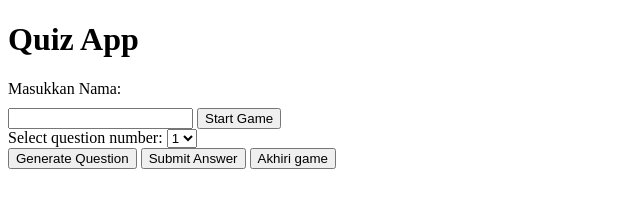
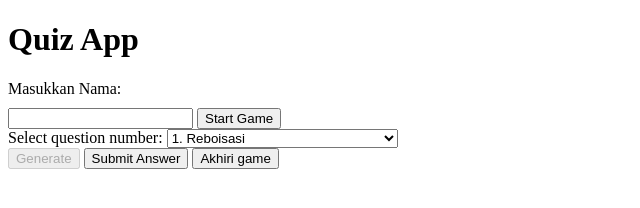
Before and after one commit to twtzu/Test-Web, a plain HTML site: page index.html in a window 1280 px wide. Shown: the whole page, without its empty margins (0-640 px from the left). Drawn offline with Linux system fonts and the light colour scheme; some packages are replaced by stand-ins of ours; a script that the page names is missing.

Commit message:
Update index.html

```diff
--- a/index.html
+++ b/index.html
@@ -13,7 +13,7 @@
     <!-- include SweetAlert2 CSS and JavaScript files -->
     <link rel="stylesheet" href="https://cdn.jsdelivr.net/npm/sweetalert2@11.1.4/dist/sweetalert2.min.css">
     <script src="https://cdn.jsdelivr.net/npm/sweetalert2@11"></script>
-
+    <script src="style.css"></script>
 </head>
 
 
@@ -34,13 +34,43 @@
 
     Select question number:
     <select id="selectedNumber">
-            <option value="1">1</option>
-            <option value="2">2</option>
-            <option value="3">3</option>
+            <option value="1">1. Reboisasi</option>
+            <option value="2">2. Restorasi Perairan</option>
+            <option value="3">3. Pertemuan Internasional</option>
+            <option value="4">4. Pendingin Alternatif</option>
+            <option value="5">5. Peluang</option>
+            <option value="6">6. Reduce</option>
+            <option value="7">7. Perluasan Peternakan</option>
+            <option value="8">8. Pengefisiensian Peternakan</option>
+            <option value="9">9. Kota Hijau</option>
+            <option value="10">10. Komunitas</option>
+            <option value="11">11. Transportasi Publik</option>
+            <option value="12">12. Kendaraan Elektrik</option>
+            <option value="5">13. Peluang</option>
+            <option value="14">14. Subsidi Bensin</option>
+            <option value="15">15. Mengefisiensikan Penerbangan</option>
+            <option value="16">16. Mengefisiensikan Logistik</option>
+            <option value="17">17. Penanganan Penebangan Liar</option>
+            <option value="18">18. Perluasan Industri</option>
+            <option value="5">19. Pertemuan Internasional</option>
+            <option value="20">20. Recycle</option>
+            <option value="21">21. Replace</option>
+            <option value="10">22. Komunitas</option>
+            <option value="23">23. Reuse</option>
+            <option value="24">24. PLT Air</option>
+            <option value="25">25. Composting</option>
+            <option value="26">26. PLT Biomassa</option>
+            <option value="10">27. Komunitas</option>
+            <option value="28">28. PLT Bahan Bakar Fosil</option>
+            <option value="29">29. PLT Angin(Bayu) </option>
+            <option value="5">30. Peluang</option>
+            <option value="31">31. PLT Nuklir</option>
+            <option value="32">32. PLT Matahari</option>
+
         </select>
     </label>
     <div id="questionDiv"></div>
-    <button id="generateBtn">Generate Question</button>
+    <button id="generateBtn" disabled>Generate</button>
     <button id="submitBtn">Submit Answer</button>
     <button id="endBtn">Akhiri game</button>
     <script src="quiz.js"></script>
```
